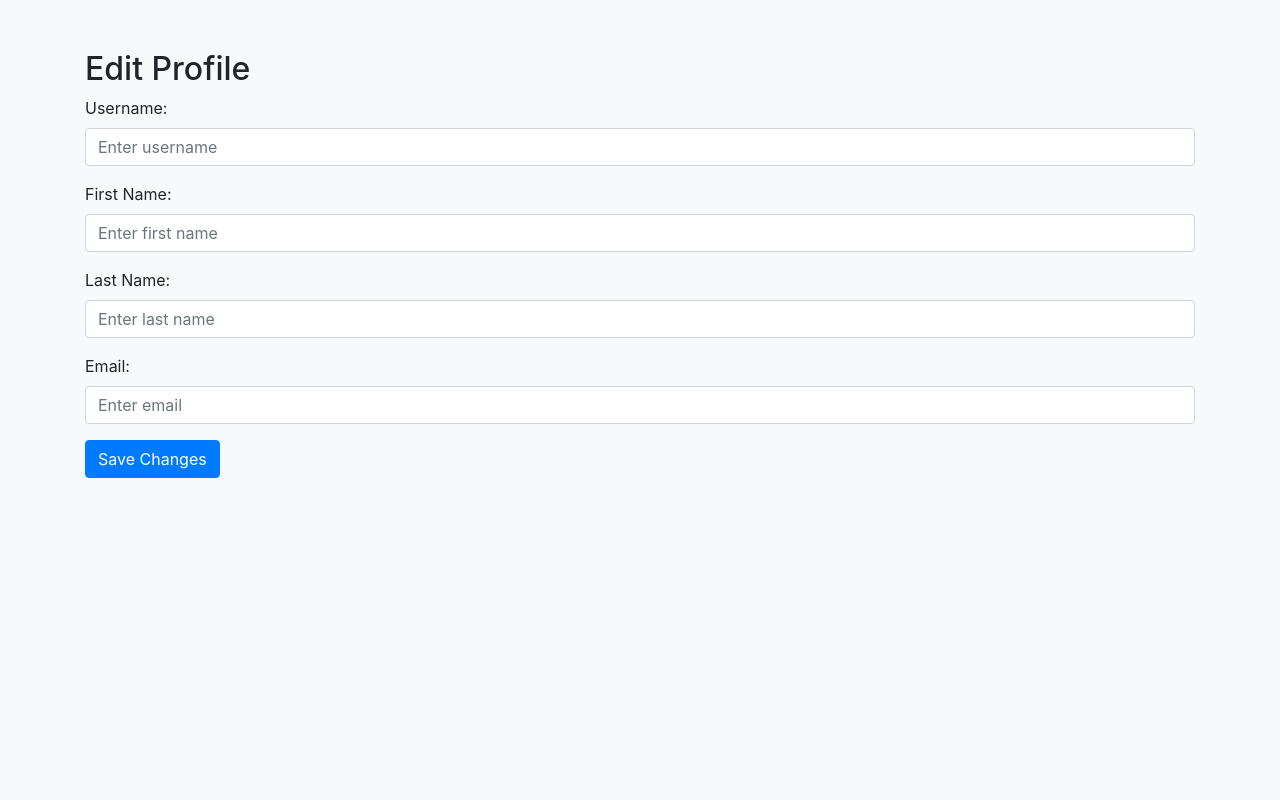
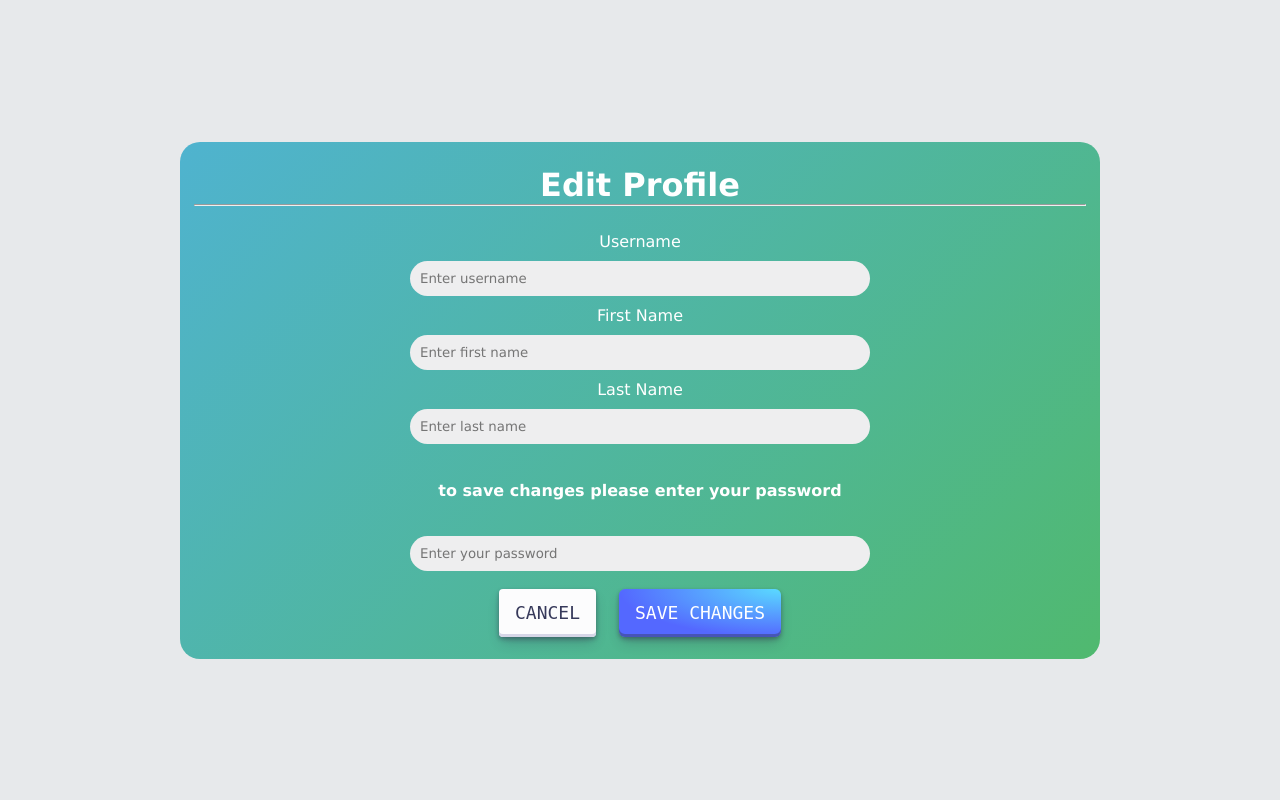
Before and after one commit to amxnese/Learning-Made-Fun, a Django app: page /profile/edit/ in a window 1280 px wide. Run offline with Django 5.2, Linux system fonts and the light colour scheme; the visitor is signed in with stand-in values (Sample User, id 1); some libraries are stand-ins or nearby versions.

Commit message:
added more styles to the 'edit.html' pages

```diff
--- a/users/static/users/edit.css
+++ b/users/static/users/edit.css
@@ -1,10 +1,178 @@
+* {
+  box-sizing: border-box; /* Border-box model for all elements */
+  margin: 0;
+  padding: 0;
+  font-family: "Lucida Sans", "Lucida Grande", "Lucida Sans Unicode", Geneva,
+    Verdana, sans-serif;
+}
+
 body {
-  background-color: #f8f9fa;
+  background: #E7E9EB; /* Background color */
+  display: flex; /* Use flexbox layout */
+  justify-content: center; /* Center content horizontally */
+  align-items: center; /* Center content vertically */
+  height: 100vh; /* Full viewport height */
 }
+
 .container {
-  margin-top: 50px;
+  width: 960px;
+  margin: auto; /* Center container horizontally */
+  padding: 20px; /* Padding */
+  /* height: 100%;  */
 }
+
+.editProfile {
+  width: 100%; /* Full width */
+  background-image: linear-gradient(
+    135deg,
+    #4fb3cf,
+    #50b96f
+  ); /* Gradient background */
+  color: #fff; /* Text color */
+  border-radius: 20px; /* Border radius */
+  text-align: center; /* Center align text */
+  padding: 30px 0; /* Padding */
+}
+
+input[type="text"],
+input[type="password"] {
+  width: 50%; /* Input width */
+  padding: 10px; /* Padding */
+  margin-bottom: 10px; /* Bottom margin */
+  margin-top: 10px; /* Top margin */
+  border: none; /* Remove border */
+  background-color: #eeeeef; /* Background color */
+  border-radius: 20px; /* Border radius */
+}
+
+p {
+  margin-top: 15px; /* Top margin */
+  margin-bottom: 15px; /* Bottom margin */
+}
+
+.see {
+  margin-bottom: 25px; /* Bottom margin */
+  margin-top: 25px; /* Top margin */
+  font-family: "Open Sans", sans-serif; /* Font family */
+}
+
+button {
+  background-color: transparent; /* Transparent background */
+  border: 1px solid #fff; /* Border */
+  border-radius: 20px; /* Border radius */
+  padding: 10px 20px; /* Padding */
+  color: #fff; /* Text color */
+  font-size: 20px; /* Font size */
+  text-transform: uppercase; /* Uppercase text */
+  transition: 0.2s all ease-in-out; /* Transition effect */
+}
+
+.header{
+  position:relative;
+  bottom: 20px;
+  height: 60px;
+  padding: 14px;
+}
+
+/* fading out messages */
 .alert {
   opacity: 1;             /* Start fully visible */
   transition: opacity 3s; /* Transition lasts 3 seconds */
 }
+
+/* Buttons Style */
+button{
+  top: 8px;
+  margin-right: 9px;
+  margin-left: 9px;
+}
+
+.button-29 {
+  align-items: center;
+  appearance: none;
+  background-image: radial-gradient(100% 100% at 100% 0, #5adaff 0, #5468ff 100%);
+  border: 0;
+  border-radius: 6px;
+  box-shadow: rgba(45, 35, 66, .4) 0 2px 4px,rgba(45, 35, 66, .3) 0 7px 13px -3px,rgba(58, 65, 111, .5) 0 -3px 0 inset;
+  box-sizing: border-box;
+  color: #fff;
+  cursor: pointer;
+  display: inline-flex;
+  font-family: "JetBrains Mono",monospace;
+  height: 48px;
+  justify-content: center;
+  line-height: 1;
+  list-style: none;
+  overflow: hidden;
+  padding-left: 16px;
+  padding-right: 16px;
+  position: relative;
+  text-align: left;
+  text-decoration: none;
+  transition: box-shadow .15s,transform .15s;
+  user-select: none;
+  -webkit-user-select: none;
+  touch-action: manipulation;
+  white-space: nowrap;
+  will-change: box-shadow,transform;
+  font-size: 18px;
+}
+
+.button-29:focus {
+  box-shadow: #3c4fe0 0 0 0 1.5px inset, rgba(45, 35, 66, .4) 0 2px 4px, rgba(45, 35, 66, .3) 0 7px 13px -3px, #3c4fe0 0 -3px 0 inset;
+}
+
+.button-29:hover {
+  box-shadow: rgba(45, 35, 66, .4) 0 4px 8px, rgba(45, 35, 66, .3) 0 7px 13px -3px, #3c4fe0 0 -3px 0 inset;
+  transform: translateY(-2px);
+}
+
+.button-29:active {
+  box-shadow: #3c4fe0 0 3px 7px inset;
+  transform: translateY(2px);
+}
+
+.button-30 {
+  align-items: center;
+  appearance: none;
+  background-color: #FCFCFD;
+  border-radius: 4px;
+  border-width: 0;
+  box-shadow: rgba(45, 35, 66, 0.4) 0 2px 4px,rgba(45, 35, 66, 0.3) 0 7px 13px -3px,#D6D6E7 0 -3px 0 inset;
+  box-sizing: border-box;
+  color: #36395A;
+  cursor: pointer;
+  display: inline-flex;
+  font-family: "JetBrains Mono",monospace;
+  height: 48px;
+  justify-content: center;
+  line-height: 1;
+  list-style: none;
+  overflow: hidden;
+  padding-left: 16px;
+  padding-right: 16px;
+  position: relative;
+  text-align: left;
+  text-decoration: none;
+  transition: box-shadow .15s,transform .15s;
+  user-select: none;
+  -webkit-user-select: none;
+  touch-action: manipulation;
+  white-space: nowrap;
+  will-change: box-shadow,transform;
+  font-size: 18px;
+}
+
+.button-30:focus {
+  box-shadow: #D6D6E7 0 0 0 1.5px inset, rgba(45, 35, 66, 0.4) 0 2px 4px, rgba(45, 35, 66, 0.3) 0 7px 13px -3px, #D6D6E7 0 -3px 0 inset;
+}
+
+.button-30:hover {
+  box-shadow: rgba(45, 35, 66, 0.4) 0 4px 8px, rgba(45, 35, 66, 0.3) 0 7px 13px -3px, #D6D6E7 0 -3px 0 inset;
+  transform: translateY(-2px);
+}
+
+.button-30:active {
+  box-shadow: #D6D6E7 0 3px 7px inset;
+  transform: translateY(2px);
+}
--- a/users/templates/users/edit.html
+++ b/users/templates/users/edit.html
@@ -5,56 +5,68 @@
     <meta charset="UTF-8" />
     <meta name="viewport" content="width=device-width, initial-scale=1.0" />
     <title>Edit Profile</title>
-    <link href="https://stackpath.bootstrapcdn.com/bootstrap/4.5.2/css/bootstrap.min.css" rel="stylesheet"/>
-    <link rel="stylesheet" href="{% static 'users/edit.css' %}">
+    <link rel="stylesheet" href="{% static 'users/edit.css' %}" />
   </head>
   <body>
     <div class="container">
-      <h2>Edit Profile</h2>
+      <div class="editProfile">
+        <div class="header">
+          <h1>Edit Profile</h1><hr>
+        </div>
         <form method="post" action="{% url 'user-edit' %}">
           {% csrf_token %}
-        <div class="form-group">
-          <label for="username">Username:</label>
+          <div>
+            <label for="username">Username</label><br>
             <input
               type="text"
-            class="form-control"
               id="username"
               placeholder="Enter username"
               name="username"
+              required
             />
           </div>
-        <div class="form-group">
-          <label for="firstName">First Name:</label>
+
+          <div>
+            <label for="firstName">First Name</label><br>
           <input
             type="text"
-            class="form-control"
             id="firstName"
             placeholder="Enter first name"
             name="fname"
+            required
           />
           </div>
-        <div class="form-group">
-          <label for="lastName">Last Name:</label>
+
+          <div>
+            <label for="lastName">Last Name</label><br>
           <input
             type="text"
-            class="form-control"
             id="lastName"
             placeholder="Enter last name"
             name="lname"
+            required
           />
           </div>
-        <div class="form-group">
-          <label for="email">Email:</label>
+
+          <p class="see">
+            <strong>to save changes please enter your password</strong>
+          </p>
+
+          <div>
           <input
-            type="email"
-            class="form-control"
-            id="email"
-            placeholder="Enter email"
-            name="email"
+            type="password"
+            id="password"
+            placeholder="Enter your password"
+            name="password"
+            required
           />
           </div>
-        <button type="submit" class="btn btn-primary">Save Changes</button>
+          <!-- <button>back</button> -->
+          <button class="button-30" role="button" type="button" onclick="window.location.href = '../'">Cancel</button>
+          <button class="button-29" role="button" type="submit">Save Changes</button>
+          <!-- <button type="submit">Save Changes</button> -->
         </form>
+      </div>
     </div>
   </body>
 </html>
```
Lines whose indentation alone changed are shown as unchanged.
